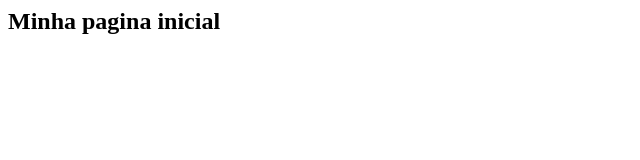
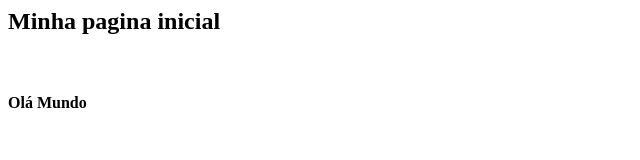
Before and after one commit to hebertferreira/projeto-curso-git, a plain HTML site: page index.html in a window 1280 px wide. Shown: the full height of the page, 0-640 px from the left. Drawn offline with Linux system fonts and the light colour scheme.

Commit message:
Ajustando erro no index.html

```diff
--- a/index.html
+++ b/index.html
@@ -6,5 +6,7 @@
 </head>
 <body>
     <h2>Minha pagina inicial</h2>
+    <br/>
+    <h4>Olá Mundo</h4>
 </body>
 </html>
```
